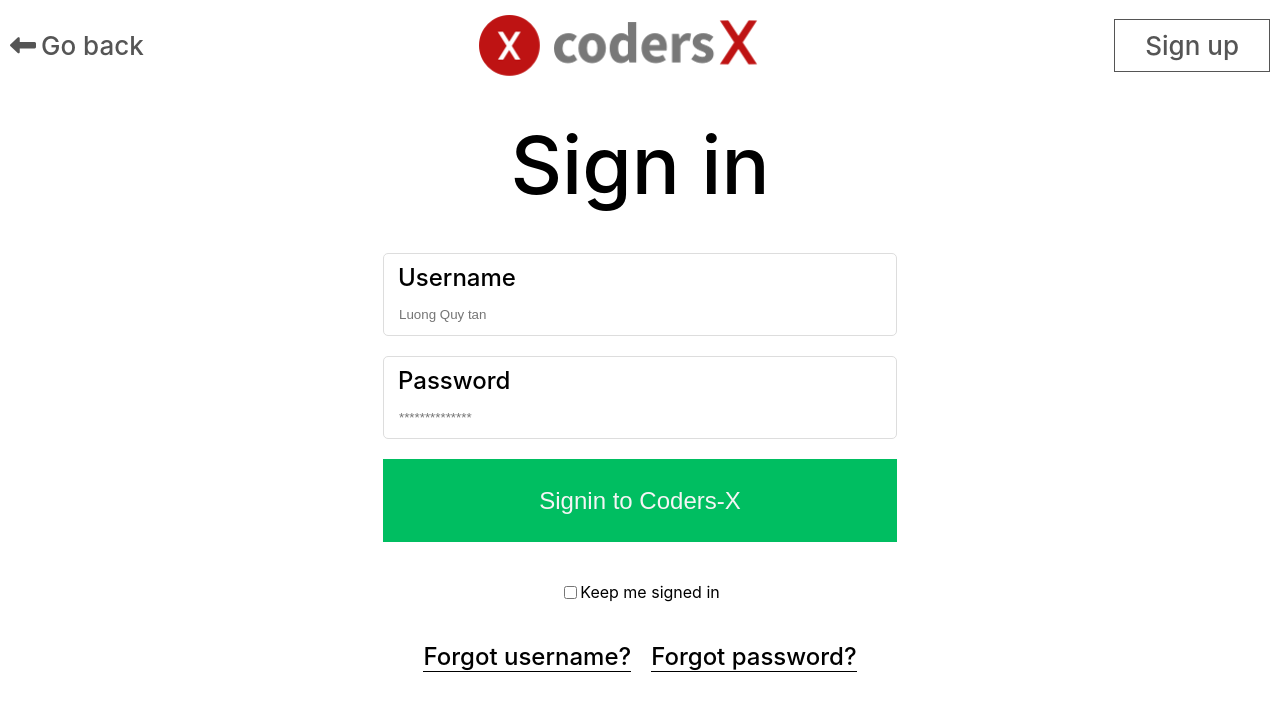
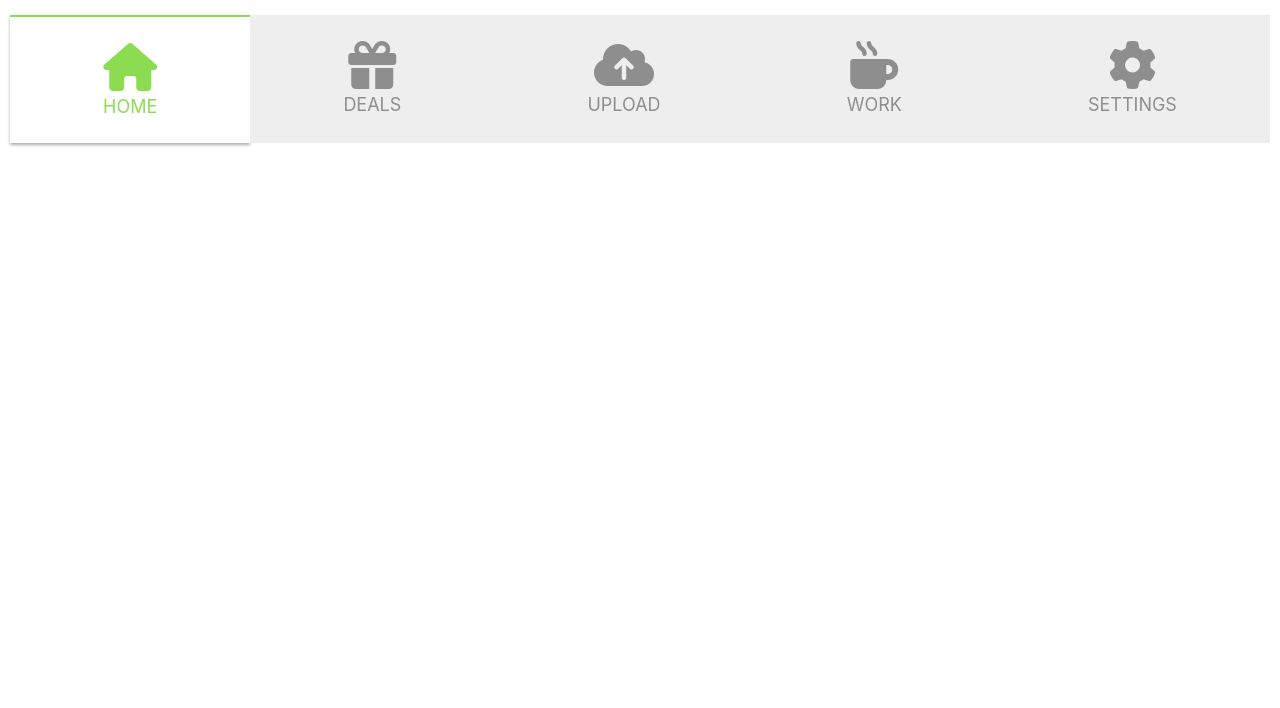
Before and after one commit to phuongtaycm157/codersx-react-todo-list, a React (Create React App) app: page / in a window 1280 px wide. Shown: the top 708 px of the page. Built offline with nearby package versions, Linux system fonts and the light colour scheme.

Commit message:
TabMenu Component

```diff
--- a/src/App.js
+++ b/src/App.js
@@ -1,15 +1,51 @@
 import React from 'react';
 import logo from './logo.svg';
 import './App.css';
-import Header from './Components/Header';
-import LoginForm from './Components/LoginForm.js';
+import TabMenu from './Components/TabMenu';
+
+const instanceElements = [
+  {
+    id: 1,
+    title: 'HOME',
+    icon: <i class="fas fa-home"></i>,
+    status: 'active',
+    url: '#'
+  },
+  {
+    id: 2,
+    title: 'DEALS',
+    icon: <i class="fas fa-gift"></i>,
+    status: 'none',
+    url: '#'
+  },
+  {
+    id: 3,
+    title: 'UPLOAD',
+    icon: <i class="fas fa-cloud-upload-alt"></i>,
+    status: 'none',
+    url: '#'
+  },
+  {
+    id: 4,
+    title: 'WORK',
+    icon: <i class="fas fa-mug-hot"></i>,
+    status: 'none',
+    url: '#'
+  },
+  {
+    id: 5,
+    title: 'SETTINGS',
+    icon: <i class="fas fa-cog"></i>,
+    status: 'none',
+    url: '#'
+  }
+];
 
 class App extends React.Component {
   render() {
     return (
       <div className="App">
-        <Header />
-        <LoginForm />
+        <TabMenu instance={instanceElements}/>
       </div>
     )
   }
--- /dev/null
+++ b/src/Components/TabMenu.js
@@ -0,0 +1,26 @@
+import React from 'react';
+import '../Styles/TabMenu.css';
+
+function Selector (props) {
+  return (
+    <a href={props.instance.url} className={"option "+props.instance.status}>
+      {props.instance.icon}
+      <span>{props.instance.title}</span>
+    </a>
+  );
+}
+
+class TabMenu extends React.Component {
+  render() {
+    const selectors = this.props.instance.map(element => {
+      return <Selector instance={element} />
+    });
+    return (
+      <div className="tab-menu">
+        {selectors}
+      </div>
+    );
+  }
+}
+
+export default TabMenu;
--- /dev/null
+++ b/src/Styles/TabMenu.css
@@ -0,0 +1,28 @@
+.tab-menu {
+  display: flex;
+}
+.tab-menu .option {
+  display: block;
+  flex-grow: 1;
+  text-decoration: none;
+  color: #8e8e8e;
+  background-color: #eee;
+  font-size: 18px;
+  align-items: center;
+  padding-top: 26px;
+  padding-bottom: 26px;
+  box-sizing: border-box;
+  transition: .3s;
+}
+.tab-menu .option i {
+  display: block;
+  font-size: 48px;
+  margin-bottom: 5px;
+}
+.tab-menu .active,
+.tab-menu .option:hover {
+  border-top: 2px solid #8CDC52;
+  box-shadow: 0 2px 3px #aeaeae;
+  color: #8CDC52;
+  background-color: #fff;
+}
```
